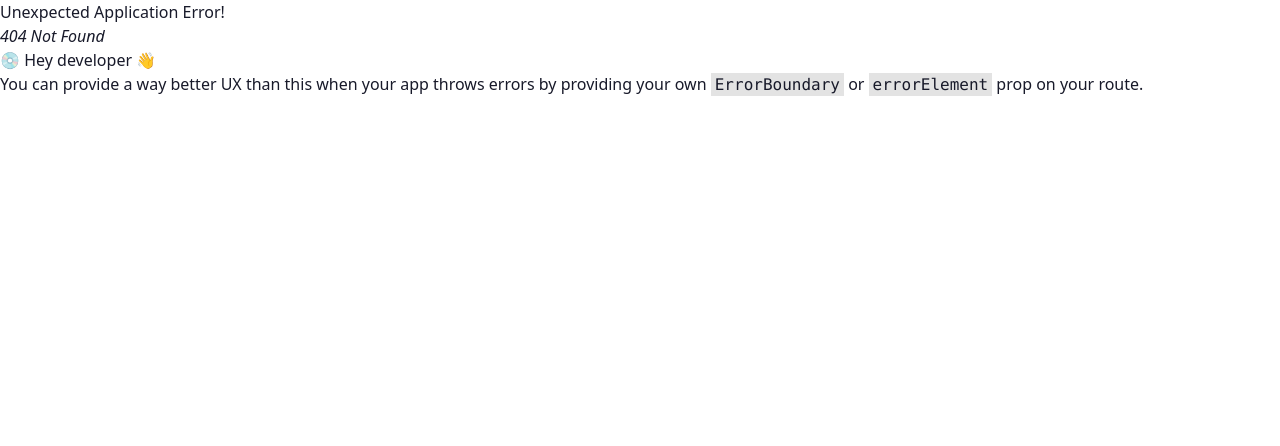
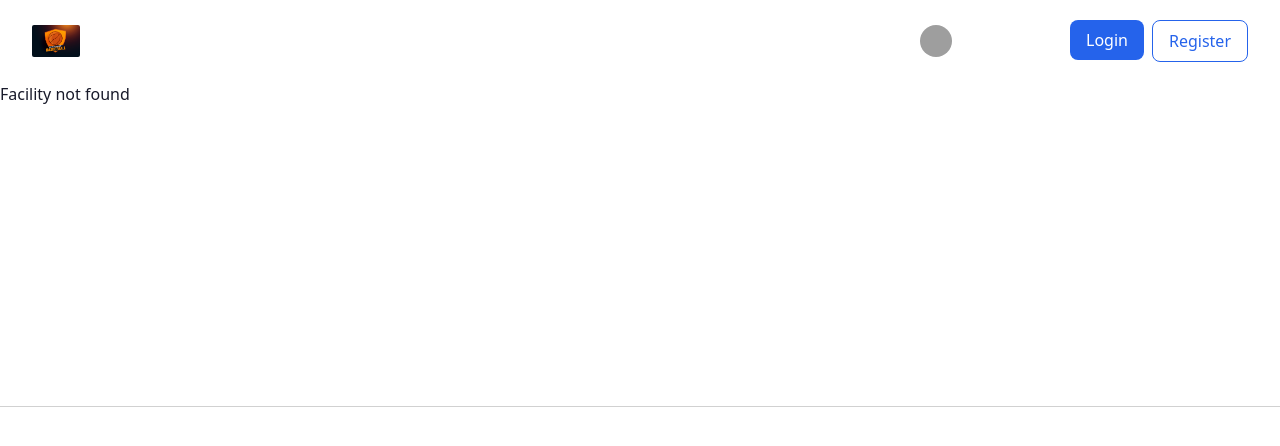
Before and after one commit to Mahadibappi/booking-management-client, a React (Vite) app: page /facility/1 in a window 1280 px wide. Before the commit this address had no page. Shown: the top 446 px of the page. Built offline with nearby package versions, Linux system fonts and the light colour scheme; grey boxes are pictures that could not be loaded.

Commit message:
facility detail added

```diff
--- /dev/null
+++ b/src/pages/FacilityDetail.tsx
@@ -0,0 +1,20 @@
+import { useParams } from "react-router-dom";
+import facilities from "../utils/utils";
+const FacilityDetail: React.FC = () => {
+  const { id } = useParams<{ id: string }>();
+  const facility = facilities.find((facility) => facility.id === id);
+  if (!facility) {
+    return <div>Facility not found</div>;
+  }
+
+  return (
+    <div>
+      <h2>{facility.title}</h2>
+      <p>{facility.description}</p>
+      <p>{facility.price} $ per hour</p>
+      <img src={facility.imageUrl} alt={facility.title} />
+    </div>
+  );
+};
+
+export default FacilityDetail;
--- a/src/pages/FacilityList.tsx
+++ b/src/pages/FacilityList.tsx
@@ -1,44 +1,6 @@
 import React, { useState } from "react";
-
-interface Facility {
-  id: string;
-  title: string;
-  description: string;
-  imageUrl: string;
-  price: number;
-}
-
-const facilities: Facility[] = [
-  {
-    id: 1,
-    title: "Name : Tennis Court",
-    price: 70,
-    imageUrl:
-      "https://img.freepik.com/free-photo/sideways-tennis-racket-ball_23-2148218672.jpg?t=st=1725080122~exp=1725083722~hmac=d082d009516ee9d414a77444f958af1fd5b938d52dd0523aa9a6bbe23042d2f0&w=1380",
-  },
-  {
-    id: 2,
-    title: "Shoes!",
-    description: "If a dog chews shoes whose shoes does he choose?",
-    imageUrl:
-      "https://img.daisyui.com/images/stock/photo-1606107557195-0e29a4b5b4aa.webp",
-  },
-  {
-    id: 3,
-    title: "Shoes!",
-    description: "If a dog chews shoes whose shoes does he choose?",
-    imageUrl:
-      "https://img.daisyui.com/images/stock/photo-1606107557195-0e29a4b5b4aa.webp",
-  },
-  {
-    id: 4,
-    title: "Shoes!",
-    description: "If a dog chews shoes whose shoes does he choose?",
-    imageUrl:
-      "https://img.daisyui.com/images/stock/photo-1606107557195-0e29a4b5b4aa.webp",
-  },
-];
-
+import { Link } from "react-router-dom";
+import facilities from "../utils/utils";
 const FacilityList: React.FC = () => {
   const [searchQuery, setSearchQuery] = useState("");
   const [priceFilter, setPriceFilter] = useState<number | null>(null);
@@ -93,7 +55,9 @@ const FacilityList: React.FC = () => {
                 <h2 className="card-title">{facility.title}</h2>
                 <p>{facility.price} $ per hour</p>
                 <div className="card-actions justify-center">
-                  <button className="btn btn-primary">View Detail</button>
+                  <Link to={`/facility/${facility.id}`}>
+                    <button className="btn btn-primary">View Detail</button>
+                  </Link>
                 </div>
               </div>
             </div>
--- a/src/routes/rote.tsx
+++ b/src/routes/rote.tsx
@@ -4,6 +4,7 @@ import App from "../App";
 import Login from "../pages/Login";
 import Register from "../pages/Register";
 import FacilityList from "../pages/FacilityList";
+import FacilityDetail from "../pages/FacilityDetail";
 
 const router = createBrowserRouter([
   {
@@ -26,6 +27,10 @@ const router = createBrowserRouter([
         path: "/facility",
         element: <FacilityList />,
       },
+      {
+        path: "/facility/:id",
+        element: <FacilityDetail />,
+      },
     ],
   },
 ]);
--- /dev/null
+++ b/src/utils/utils.tsx
@@ -0,0 +1,39 @@
+interface Facility {
+  id: string;
+  title: string;
+  description: string;
+  imageUrl: string;
+  price: number;
+}
+
+const facilities: Facility[] = [
+  {
+    id: 1,
+    title: "Name : Tennis Court",
+    price: 70,
+    imageUrl:
+      "https://img.freepik.com/free-photo/sideways-tennis-racket-ball_23-2148218672.jpg?t=st=1725080122~exp=1725083722~hmac=d082d009516ee9d414a77444f958af1fd5b938d52dd0523aa9a6bbe23042d2f0&w=1380",
+  },
+  {
+    id: 2,
+    title: "Shoes!",
+    description: "If a dog chews shoes whose shoes does he choose?",
+    imageUrl:
+      "https://img.daisyui.com/images/stock/photo-1606107557195-0e29a4b5b4aa.webp",
+  },
+  {
+    id: 3,
+    title: "Shoes!",
+    description: "If a dog chews shoes whose shoes does he choose?",
+    imageUrl:
+      "https://img.daisyui.com/images/stock/photo-1606107557195-0e29a4b5b4aa.webp",
+  },
+  {
+    id: 4,
+    title: "Shoes!",
+    description: "If a dog chews shoes whose shoes does he choose?",
+    imageUrl:
+      "https://img.daisyui.com/images/stock/photo-1606107557195-0e29a4b5b4aa.webp",
+  },
+];
+export default facilities;
```
